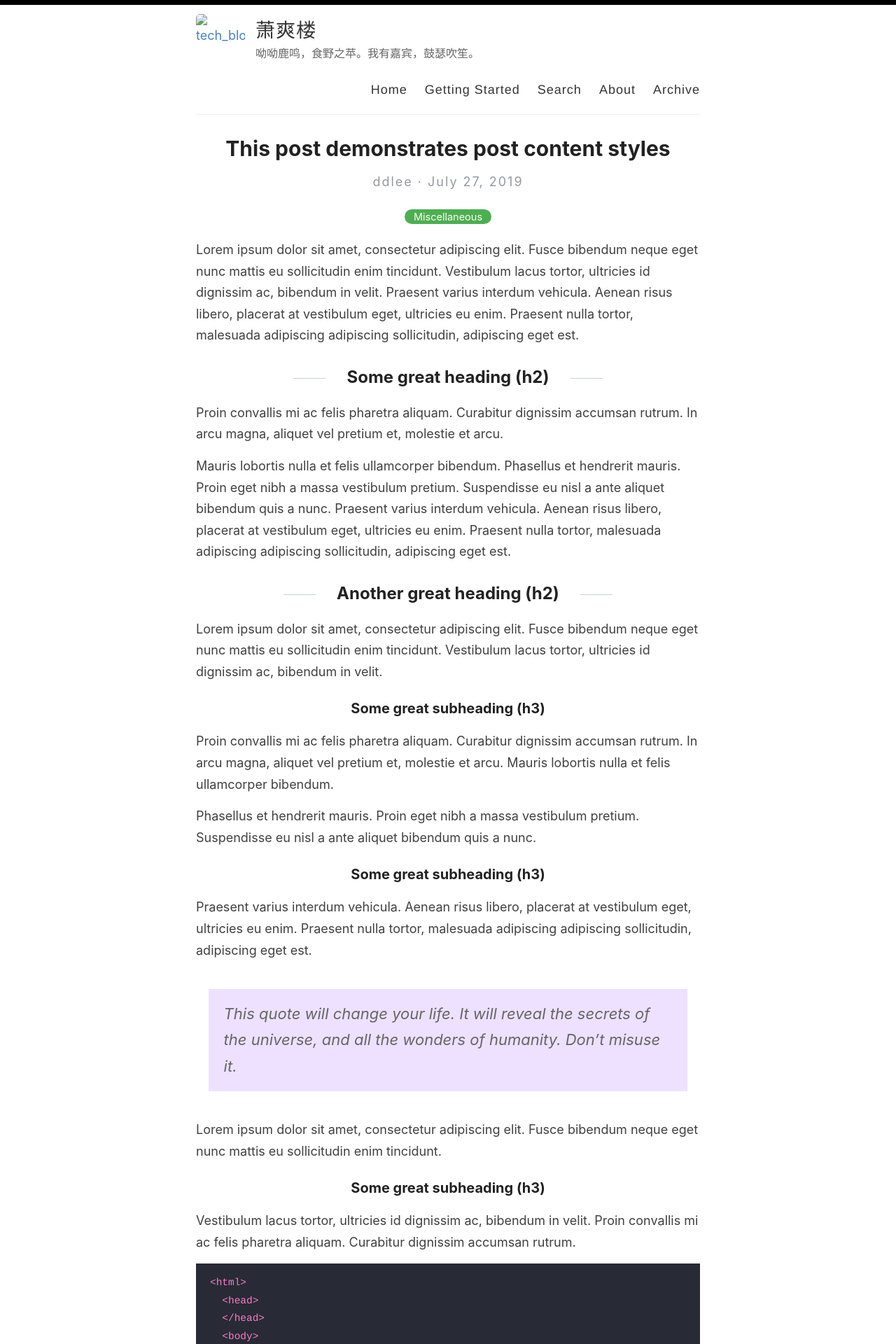
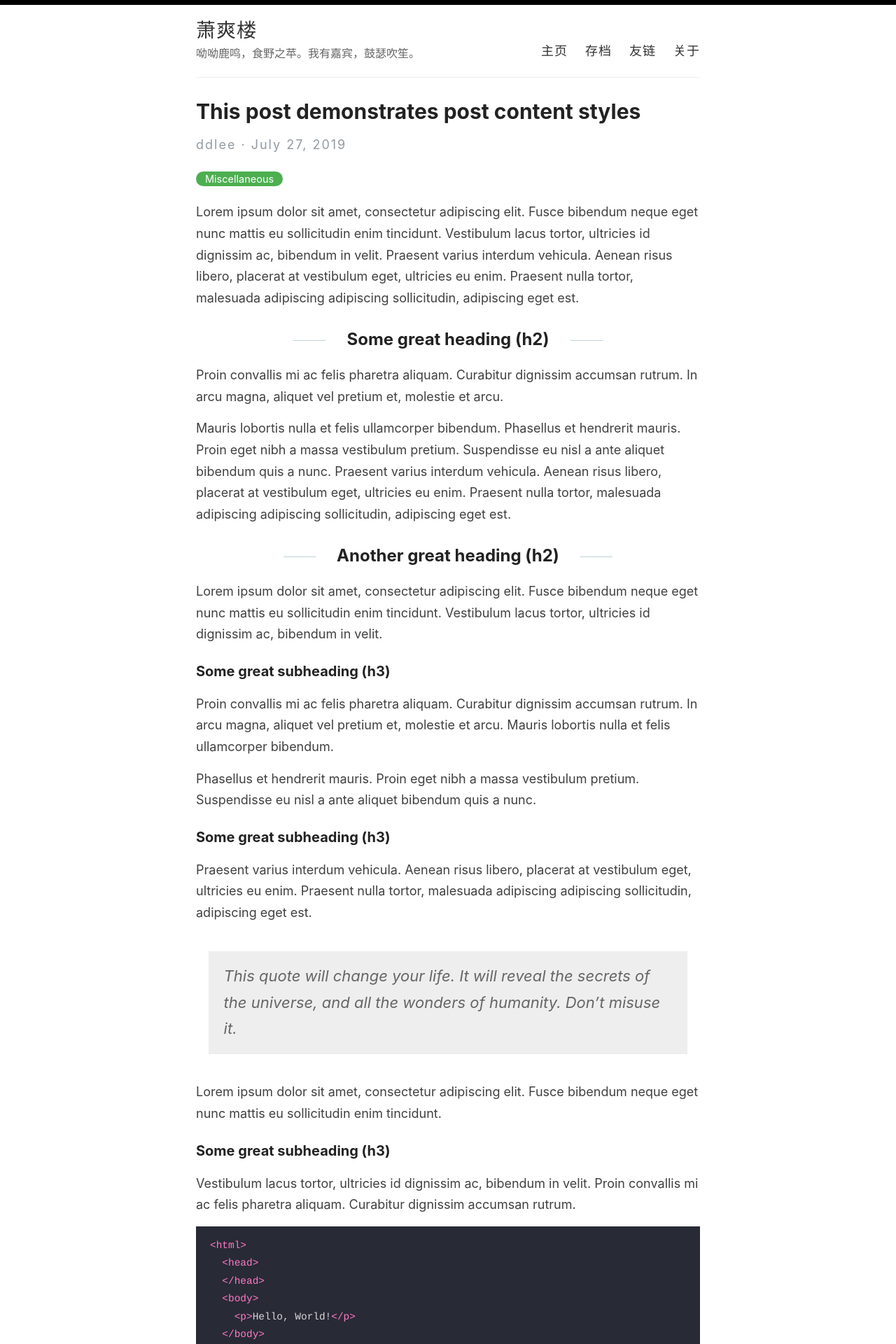
Before and after one commit to ddlee-cn/tech_blog, a Jekyll site: the page built from _posts/2019-7-27-this-post-demonstrates-post-content-styles.md, in a window 1280 px wide. Shown: the top 1920 px of the page at 70% size. Built offline with Jekyll 4.4.1, drawn with Linux system fonts in a browser that asks for light colours; some of the changed text lies outside the part shown.

Commit message:
update theme style

```diff
--- a/_layouts/default.html
+++ b/_layouts/default.html
@@ -20,19 +20,24 @@
       <div class="wrapper-masthead">
         <div class="container">
           <header class="masthead clearfix">
-            <a href="{{ site.baseurl }}/" class="site-avatar"><img src="{{ site.baseurl }}{{ site.avatar }}" alt="{{ site.title }}" /></a>
+            <!-- <a href="{{ site.baseurl }}/" class="site-avatar"><img src="{{ site.baseurl }}{{ site.avatar }}" alt="{{ site.title }}" /></a> -->
 
             <div class="site-info">
               <h1 class="site-name"><a href="{{ site.baseurl }}/">{{ site.name }}</a></h1>
               <p class="site-description">{{ site.description }}</p>
             </div>
 
+            <p></p>
+            <p></p>
+            <p></p>
+
             <nav>
-              <a href="{{ site.baseurl }}/">Home</a>
-              <a href="{{ site.baseurl }}/getting-started">Getting Started</a>
-              <a href="{{ site.baseurl }}/search">Search</a>
-              <a href="{{ site.baseurl }}/about">About</a>
-              <a href="{{ site.baseurl }}/archive">Archive</a>
+              <a href="{{ site.baseurl }}/">主页</a>
+              <!-- <a href="{{ site.baseurl }}/search">Search</a> -->
+              <a href="{{ site.baseurl }}/archive">存档</a>
+              <!-- <a href="{{ site.baseurl }}/getting-started">Getting Started</a> -->
+              <a href="{{ site.baseurl }}/links">友链</a>
+              <a href="{{ site.baseurl }}/about">关于</a>
             </nav>
           </header>
         </div>
--- a/_layouts/post.html
+++ b/_layouts/post.html
@@ -27,9 +27,9 @@ layout: default
     {{ content }}
   </div>
 
-  <div>
+  <!-- <div>
     <p><span class="share-box">Share:</span> <a href="http://twitter.com/share?text={{ page.title }}&url={{site.url}}{{page.url}}" target="_blank">Twitter</a>, <a href="https://www.facebook.com/sharer.php?u={{site.url}}{{page.url}}" target="_blank">Facebook</a></p>
-  </div>
+  </div> -->
 
   <!--<div class="date">
     Written on {{ page.date | date: "%B %e, %Y" }}
--- a/assets/style.scss
+++ b/assets/style.scss
@@ -45,7 +45,8 @@ h1, h2, h3, h4, h5, h6 {
   line-height: 1.7;
   margin: 1em 0 15px;
   padding: 0;
-  text-align: center;
+  // text-align: center;
+  text-align: left;
 
   @include mobile {
     line-height: 1.4;
@@ -61,6 +62,7 @@ h1 {
 
 h2 {
   font-size: 24px;
+  text-align: center;
 }
 
 @media (min-width: 769px){
@@ -378,7 +380,8 @@ nav {
     color: $gray;
     font-size: 22px;
     font-style: italic;
-    background-color: #ede1ff;
+    // background-color: #ede1ff;
+    background-color: #eee;
   }
 
   .you-may-like{
@@ -447,7 +450,8 @@ body:after {
 
 .post h1{
   font-family: -system-ui, -apple-system, BlinkMacSystemFont, "Segoe UI", Roboto, Helvetica, Arial, sans-serif, "Apple Color Emoji", "Segoe UI Emoji", "Segoe UI Symbol";
-  text-align: center;
+  // text-align: center;
+  text-align: left;
   font-weight: bold;
   font-kerning: auto;
   font-feature-settings: "kern","liga","dlig","hlig","cswh";
@@ -464,13 +468,15 @@ body:after {
 }
 
 .author_title{
-  text-align: center;
+  // text-align: center;
+  text-align: left;
   color: #939aa1;
   letter-spacing: 2px;
 }
 
 .post_date{
   text-align: center;
+  text-align: left;
   color: #939aa1;
 }
 
@@ -692,7 +698,8 @@ Modules - reusable parts of our design
 }
 
 .post-tags {
-  text-align: center;
+  // text-align: center;
+  text-align: left;
   line-height: 35px;
 }
 
```
